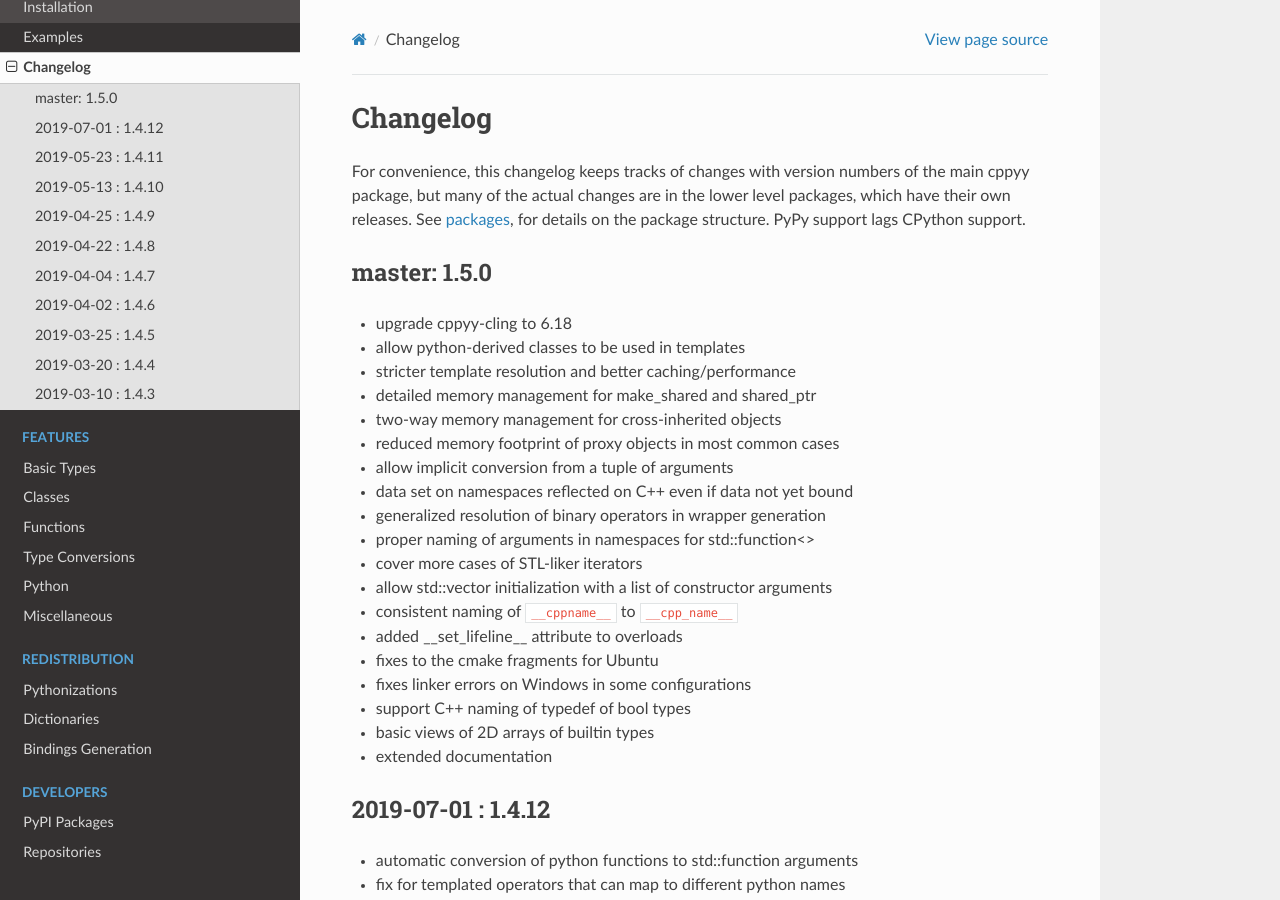
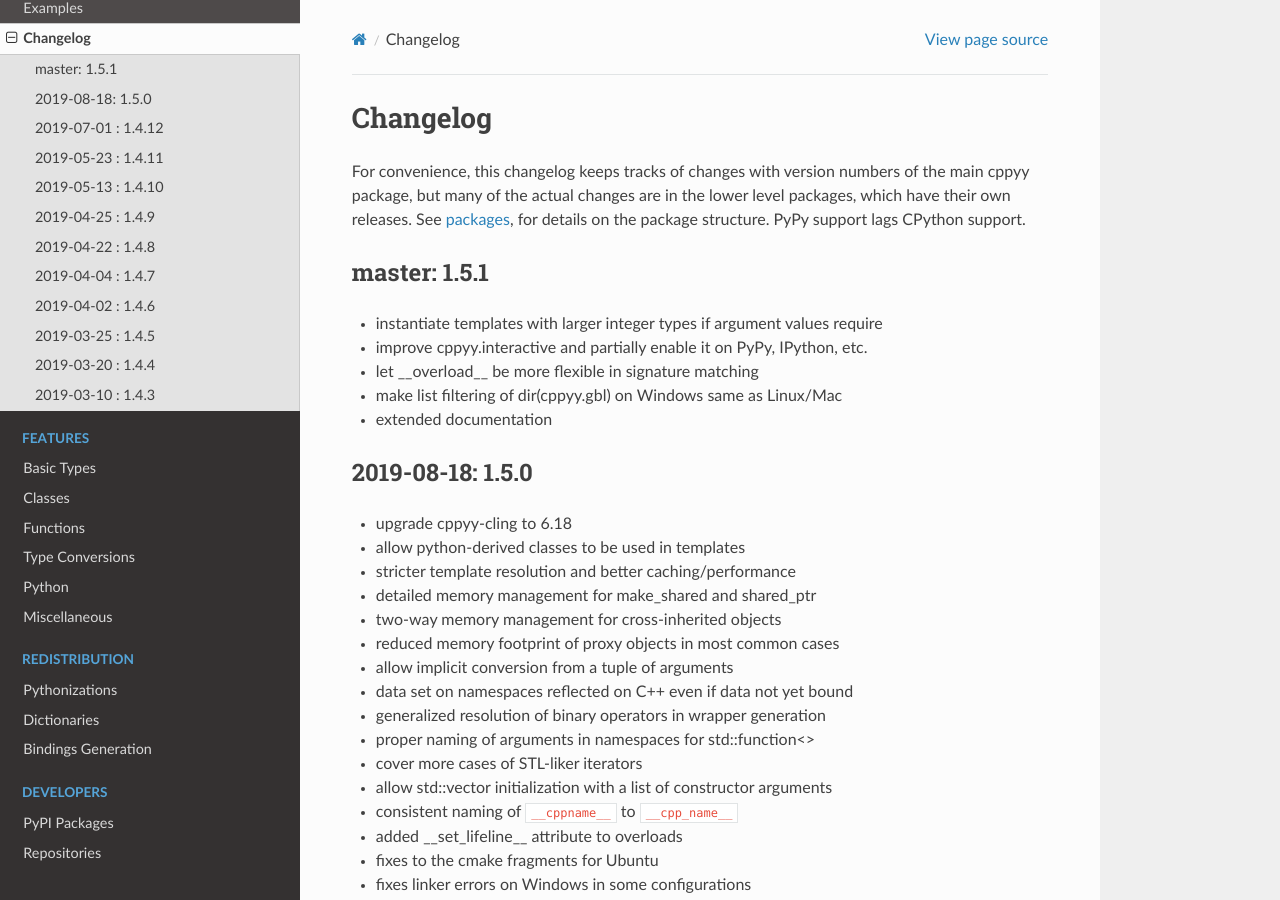
Before and after one commit to wlav/cppyy, a Sphinx documentation site: the page built from doc/source/changelog.rst, in a window 1280 px wide and 900 px high. Built offline with Sphinx 7.4.7 and the Read the Docs theme 2.0.0, drawn with Linux system fonts in a browser that asks for light colours.

Commit message:
update changelog

```diff
--- a/doc/source/changelog.rst
+++ b/doc/source/changelog.rst
@@ -9,8 +9,18 @@
 See :doc:`packages <packages>`, for details on the package structure.
 PyPy support lags CPython support.
 
-master: 1.5.0
+master: 1.5.1
 -------------
+
+* instantiate templates with larger integer types if argument values require
+* improve cppyy.interactive and partially enable it on PyPy, IPython, etc.
+* let __overload__ be more flexible in signature matching
+* make list filtering of dir(cppyy.gbl) on Windows same as Linux/Mac
+* extended documentation
+
+
+2019-08-18: 1.5.0
+-----------------
 
 * upgrade cppyy-cling to 6.18
 * allow python-derived classes to be used in templates
```
